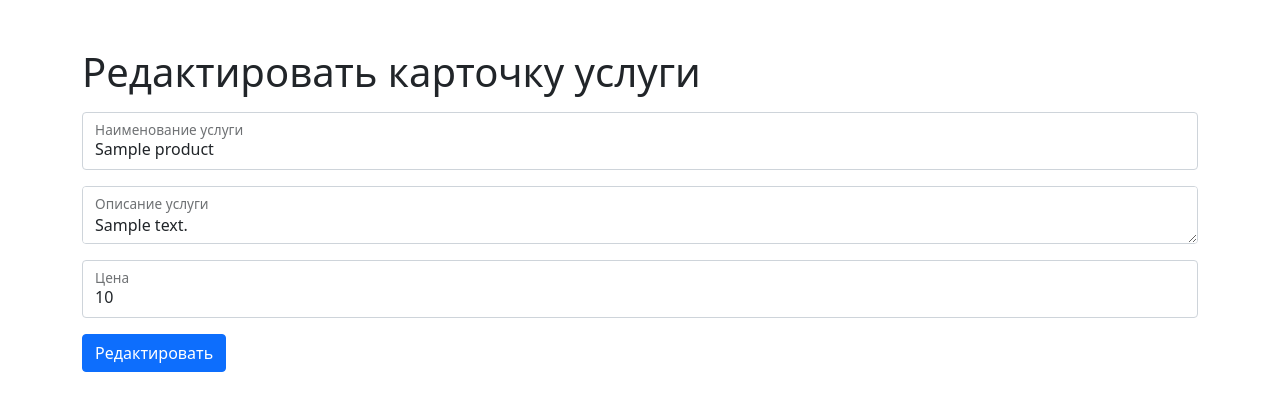
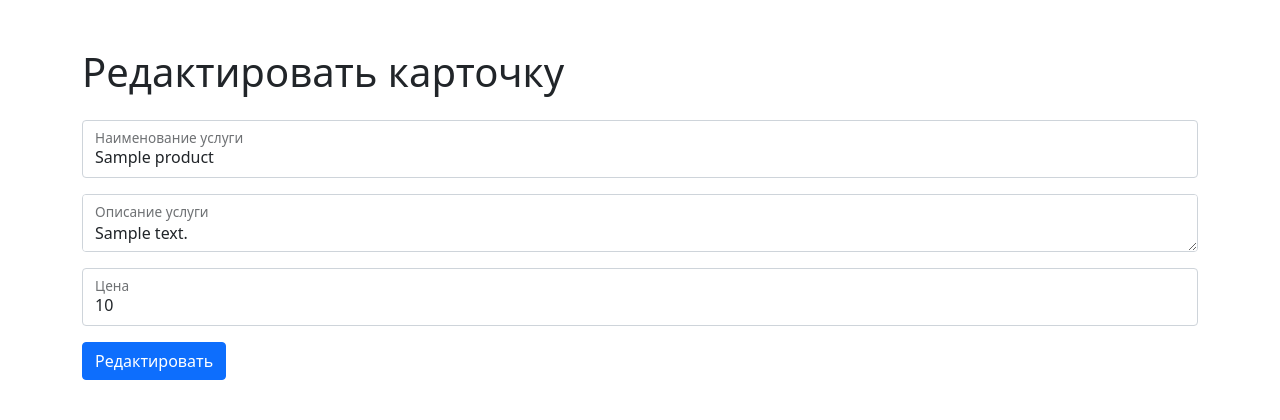
Before and after one commit to avagners/first_crm, a Django app: page /products/1/edit/ in a window 1280 px wide. Shown: the part 56-476 px from the top of the page. Run offline with Django 4.2, Linux system fonts and the light colour scheme; tables that the repository leaves empty hold one stand-in row (values such as "Sample post"); some libraries are stand-ins or nearby versions.

Commit message:
fixed product_form.html

```diff
--- a/first_crm/templates/products/product_form.html
+++ b/first_crm/templates/products/product_form.html
@@ -1,7 +1,7 @@
 {% extends 'base.html' %}
 {% block title %}
 {% if product %}
-Редактировать карточку услуги
+Редактировать карточку
 {% else %}
 Добавить новую услугу
 {% endif %}
@@ -10,10 +10,10 @@
 <div class="container py-5">
     <div class="col">
             {% if product %}
-            <h1 class="mb-3">Редактировать карточку услуги</h1>
+            <h1 class="mb-4">Редактировать карточку</h1>
             <form method="post" enctype="multipart/form-data" action="{% url 'products:product_edit' product.pk %}">
             {% else %}
-            <h1 class="mb-3">Добавить новую услугу</h1>
+            <h1 class="mb-4">Добавить новую услугу</h1>
             <form method="post" enctype="multipart/form-data" action="{% url 'products:new_product' %}">
             {% endif %}
             {% csrf_token %}
```
